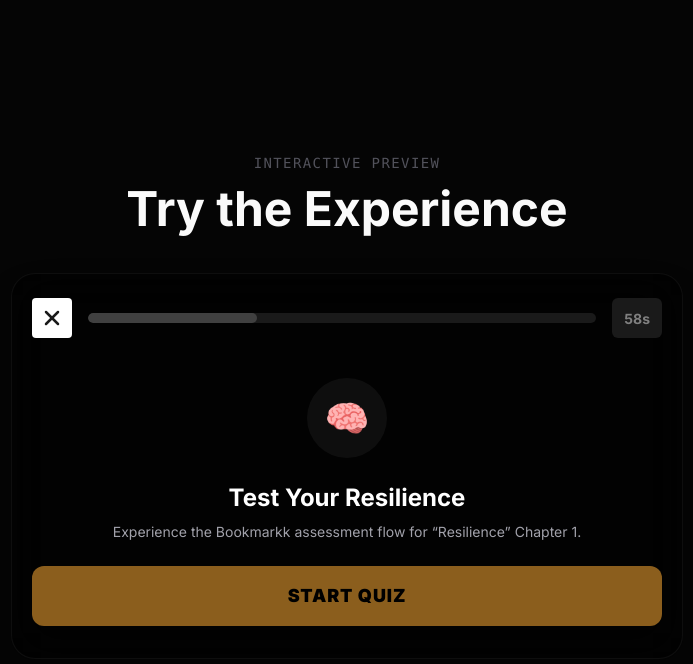
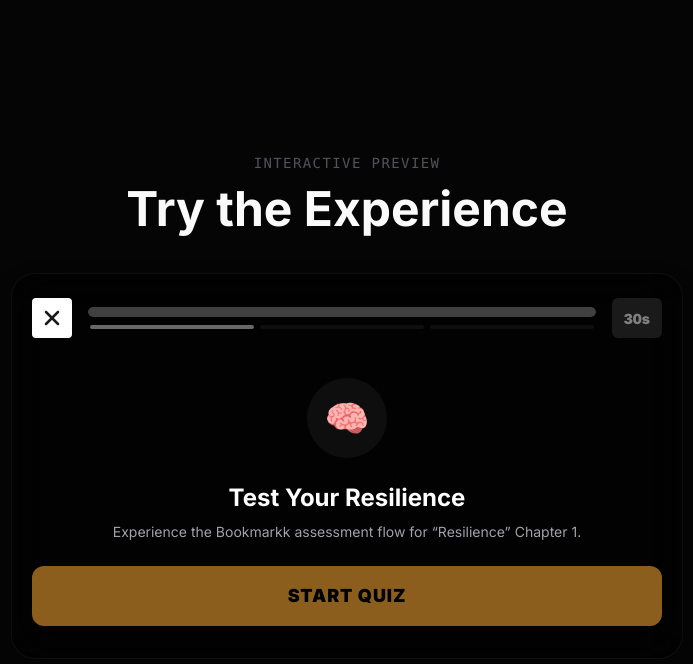
Before and after one commit to KobaltKoding/bookmarkk-landing, a Next.js app: page / in a window 1280 px wide. Shown: the part 2354-3018 px from the top of the page, without its empty margins (293-986 px from the left). Built offline with nearby package versions, Linux system fonts and the light colour scheme; a web font is replaced by a local one.

Commit message:
Quiz Section Update
Bar reset fixed for all Reset scenarios.
Added a second bar for question progress in quiz.

```diff
--- a/src/components/InteractiveQuiz.tsx
+++ b/src/components/InteractiveQuiz.tsx
@@ -53,16 +53,23 @@
   const [answered, setAnswered] = useState(false);
   const [score, setScore] = useState(0);
   const [finished, setFinished] = useState(false);
-  const [timeLeft, setTimeLeft] = useState(58);
+  const [timeLeft, setTimeLeft] = useState(30);
 
   useEffect(() => {
+    let timer: NodeJS.Timeout;
     if (started && !finished && timeLeft > 0) {
-      const timer = setInterval(() => setTimeLeft((prev) => prev - 1), 1000);
-      return () => clearInterval(timer);
-    } else if (started && !finished && timeLeft === 0) {
-      setFinished(true);
+      timer = setInterval(() => {
+        setTimeLeft((prev) => {
+          if (prev <= 1) {
+            setFinished(true);
+            return 0;
+          }
+          return prev - 1;
+        });
+      }, 1000);
     }
-  }, [started, finished, timeLeft]);
+    return () => clearInterval(timer);
+  }, [started, finished]);
 
   const handleSelect = (index: number) => {
     if (answered) return;
@@ -95,7 +102,7 @@
     setAnswered(false);
     setScore(0);
     setFinished(false);
-    setTimeLeft(58);
+    setTimeLeft(30);
   };
 
   const q = questions[currentQuestion];
@@ -132,17 +139,38 @@
               <X className="w-6 h-6 text-[#1a1a1a] stroke-[2.5]" />
             </button>
 
-            <div className="flex-1 h-2.5 bg-[#1a1a1a] rounded-full overflow-hidden">
-              <motion.div
-                className="h-full bg-[#404040] rounded-full"
-                initial={{ width: 0 }}
-                animate={{ width: `${((currentQuestion + 1) / questions.length) * 100}%` }}
-                transition={{ duration: 0.5 }}
-              />
+            <div className="flex-1 flex flex-col gap-2">
+              <div className="h-2.5 bg-[#1a1a1a] rounded-full overflow-hidden relative">
+                <motion.div
+                  className="h-full bg-[#404040] rounded-full origin-left"
+                  initial={{ width: "100%" }}
+                  animate={{
+                    width: started && !finished ? `${(timeLeft / 30) * 100}%` : "100%",
+                    backgroundColor: timeLeft < 10 && started ? "#ef4444" : "#404040"
+                  }}
+                  transition={{
+                    width: { duration: started && !finished ? 1 : 0.3, ease: "linear" },
+                    backgroundColor: { duration: 0.3 }
+                  }}
+                />
+              </div>
+              {/* Question Dots */}
+              <div className="flex gap-1.5 px-0.5">
+                {questions.map((_, i) => (
+                  <div
+                    key={i}
+                    className={`h-1 flex-1 rounded-full transition-all duration-300 ${i < currentQuestion ? "bg-[#404040]" :
+                      i === currentQuestion ? "bg-white/40" : "bg-white/5"
+                      }`}
+                  />
+                ))}
+              </div>
             </div>
 
-            <div className="bg-[#1a1a1a] px-3 py-1.5 rounded-md">
-              <span className="text-sm font-bold text-[#808080]">{timeLeft}s</span>
+            <div className="bg-[#1a1a1a] px-3 py-1.5 rounded-md min-w-[50px] text-center">
+              <span className={`text-sm font-black tabular-nums transition-colors ${timeLeft < 10 ? "text-red-500" : "text-[#808080]"}`}>
+                {timeLeft}s
+              </span>
             </div>
           </div>
 
```
